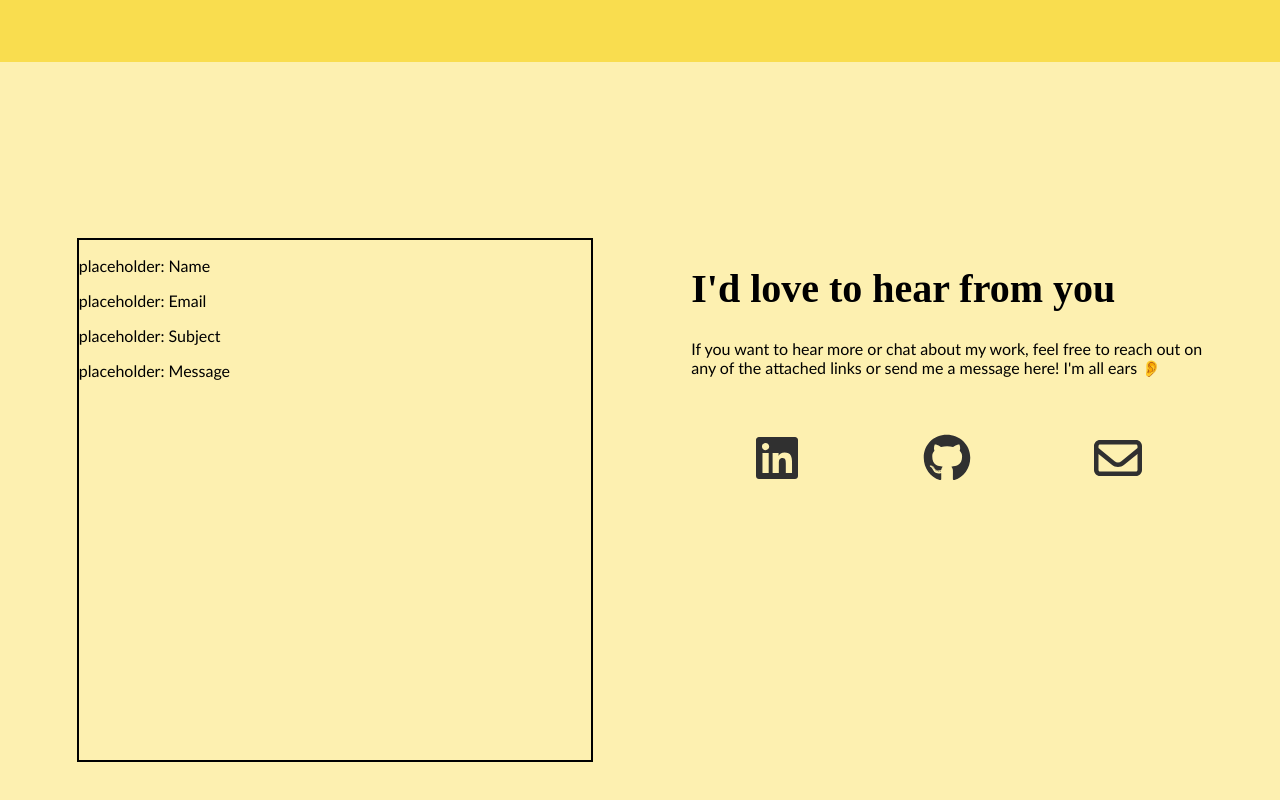
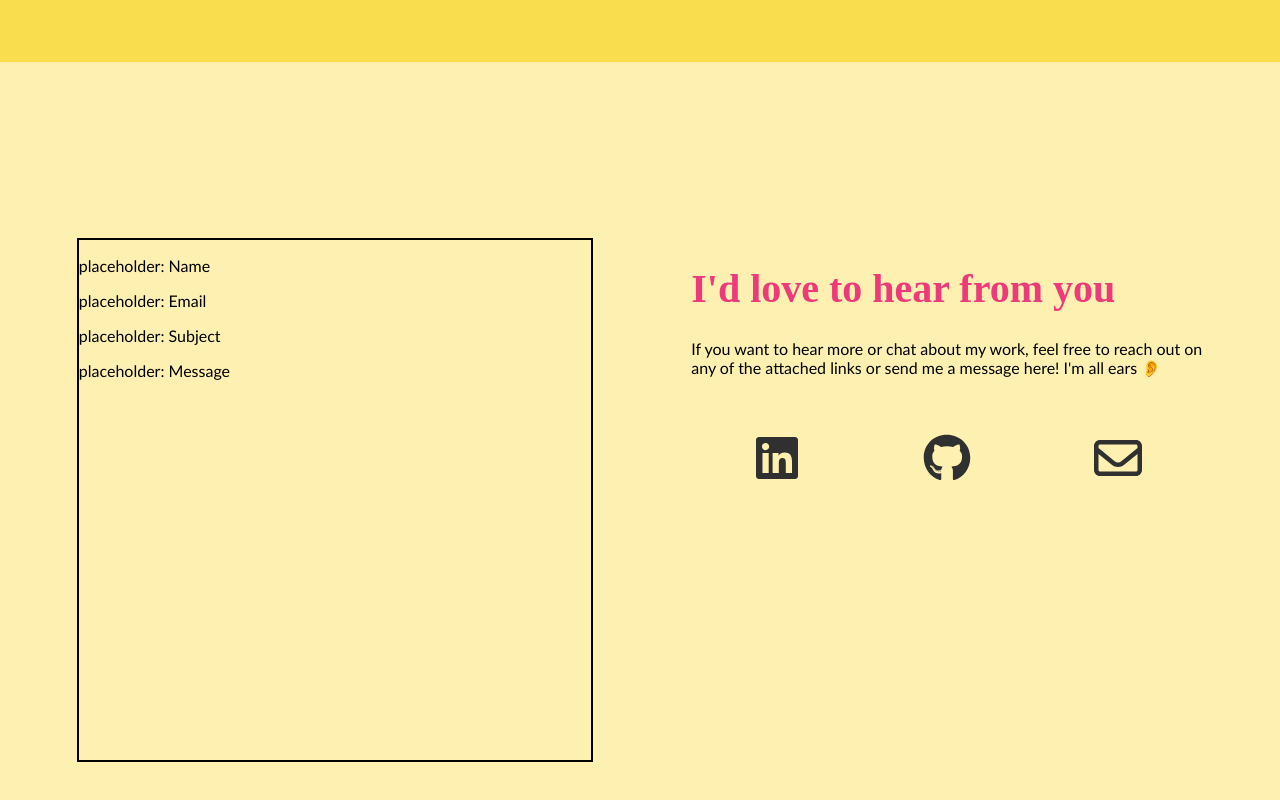
Before and after one commit to sommerh/sommerh.github.io, a React (Create React App) app: page / in a window 1280 px wide. Shown: the part 3218-4018 px from the top of the page. Built offline with nearby package versions, Linux system fonts and the light colour scheme; a web font is replaced by a local one.

Commit message:
Add pink text to contact page

```diff
--- a/src/components/Contact.js
+++ b/src/components/Contact.js
@@ -14,7 +14,7 @@ const Contact = () => {
           <p>placeholder: Message</p>
         </div>
         <div id="contact-text">
-          <h1 className="font-link">I'd love to hear from you</h1>
+          <h1 className="font-link pink-txt">I'd love to hear from you</h1>
           <p>
             If you want to hear more or chat about my work, feel free to reach
             out on any of the attached links or send me a message here! I'm all
```
